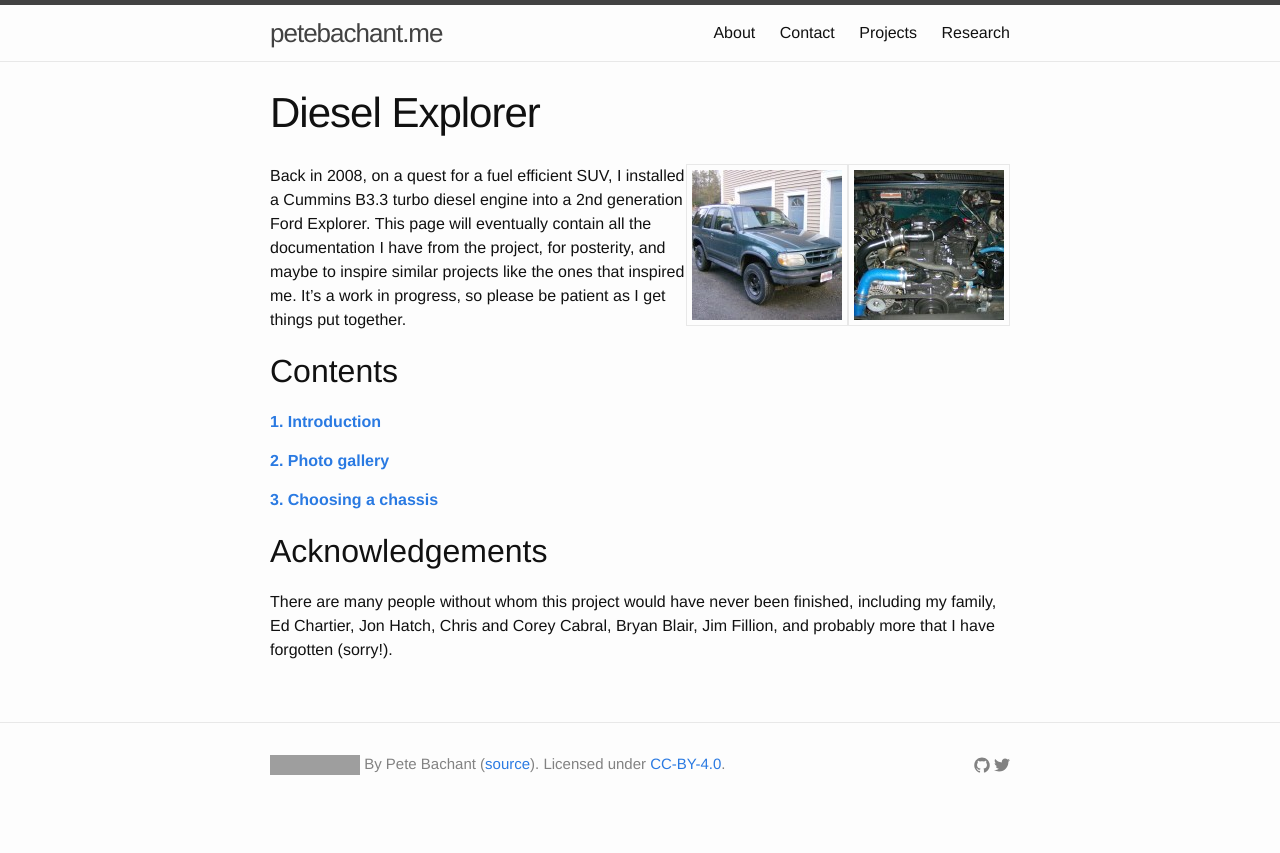
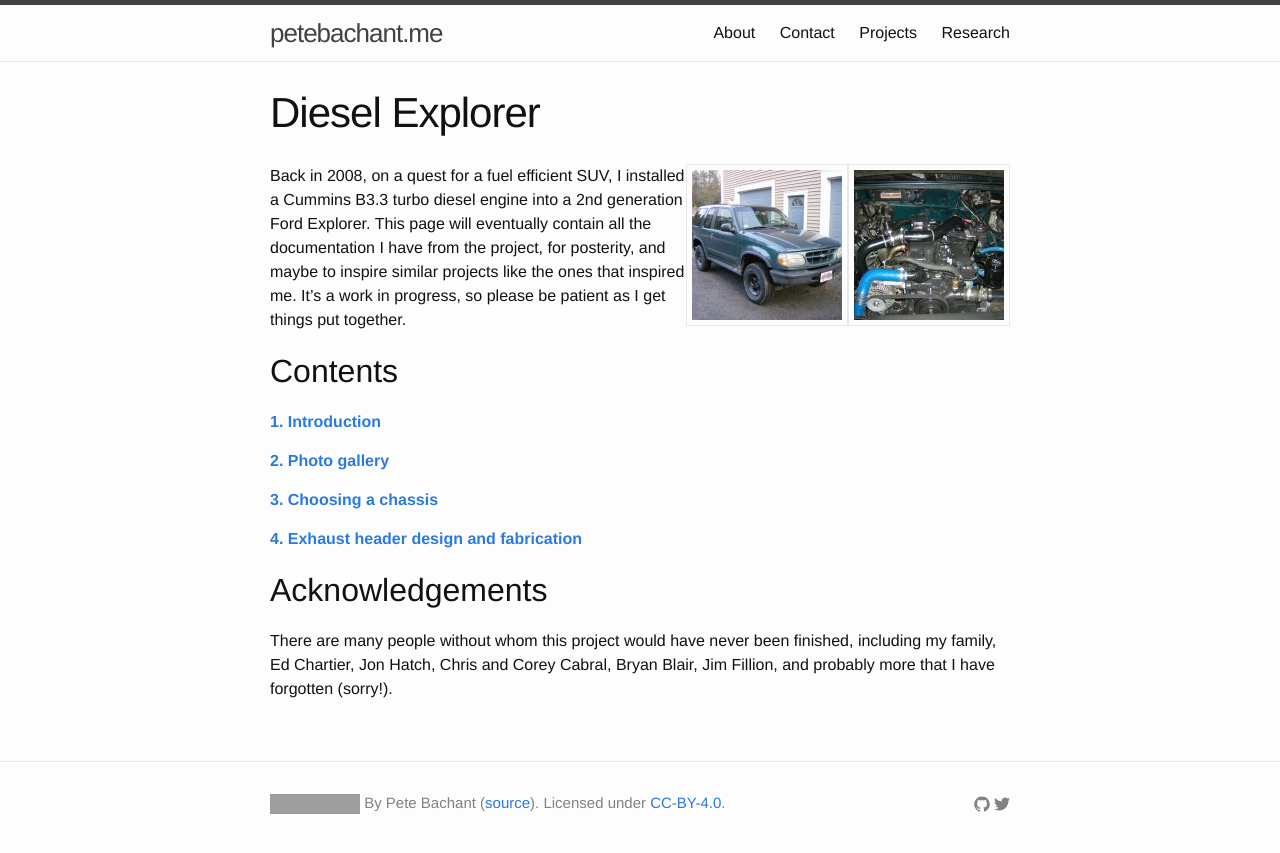
Before and after one commit to petebachant/petebachant.github.io, a Jekyll site: the page built from _pages/diesel-explorer.md, in a window 1280 px wide. Shown: the top 853 px of the page. Built offline with Jekyll 4.4.1, drawn with Linux system fonts in a browser that asks for light colours; Markdown is read by kramdown in place of the engine named in the settings; comment, search, counter and statistics services are not loaded; grey boxes are pictures that could not be loaded.

Commit message:
Add link to header post on Diesel Explorer page

```diff
--- a/_pages/diesel-explorer.md
+++ b/_pages/diesel-explorer.md
@@ -31,6 +31,8 @@ work in progress, so please be patient as I get things put together.
 
 [**3. Choosing a chassis**](/diesel-explorer-choosing-a-chassis)
 
+[**4. Exhaust header design and fabrication**](/diesel-explorer-exhaust-header-design-and-fabrication)
+
 
 ## Acknowledgements
 
```
